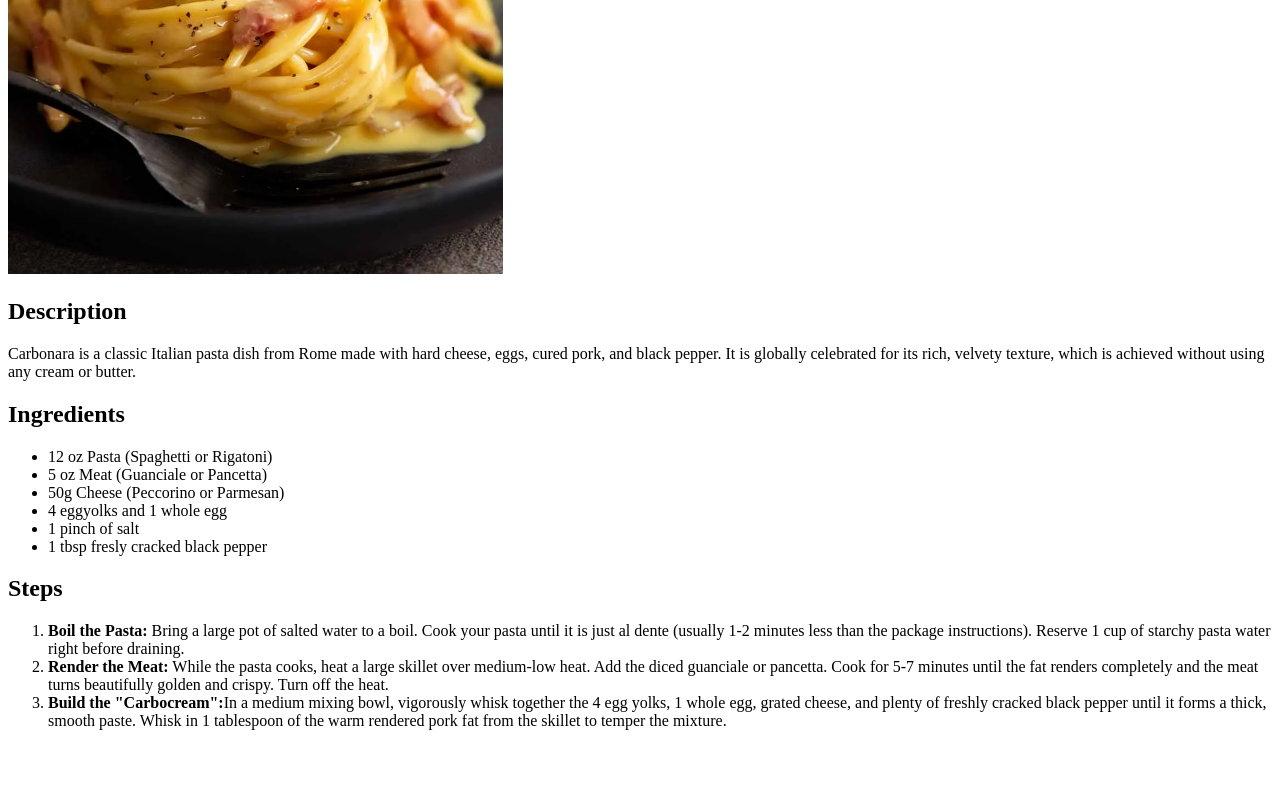
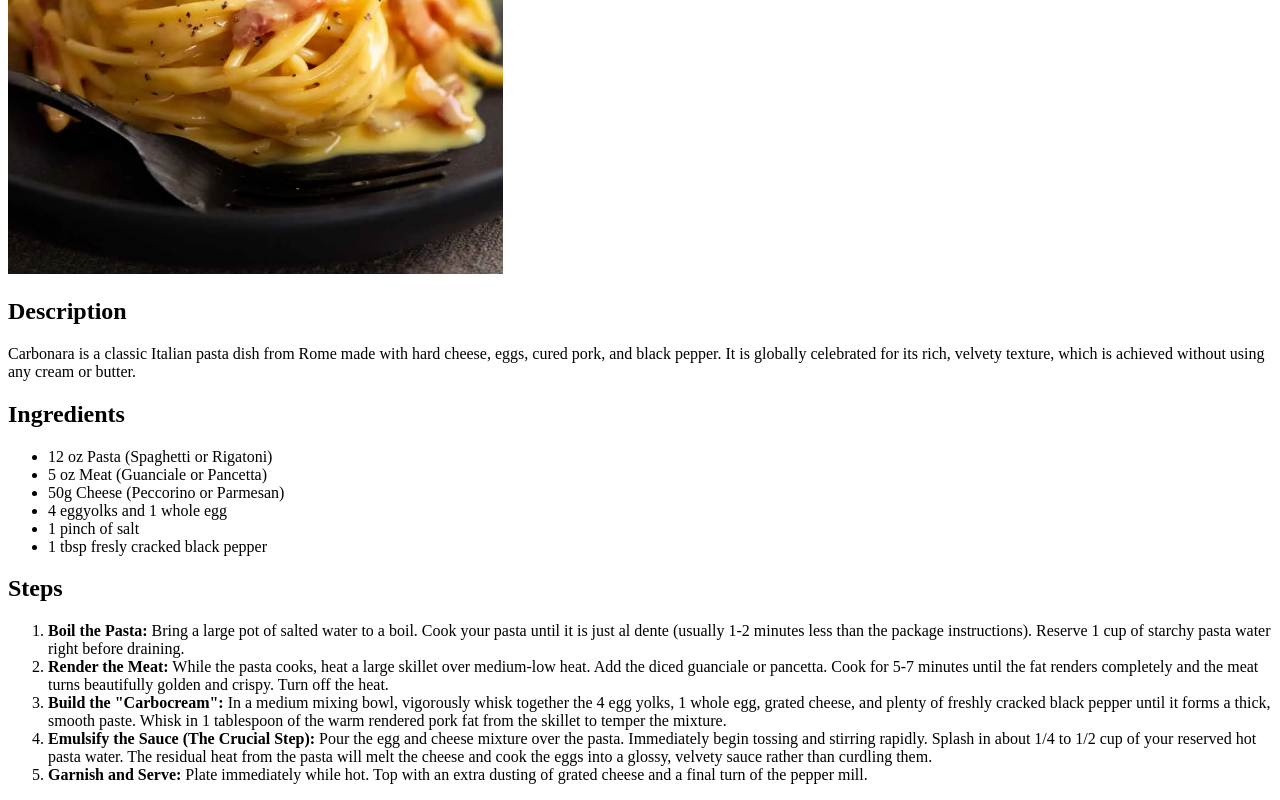
Before and after one commit to faanarabe-crypto/odin-recipes, a plain HTML site: page recipes/carbonara_pasta.html in a window 1280 px wide. Shown: the part 387-1187 px from the top of the page. Before the commit the page ends 1133 px from the top, so only its background shows below. Drawn offline with Linux system fonts and the light colour scheme.

Commit message:
Add Description, Ingredients and Steps
Readers should know why this recipe is so delicious and easy to make

```diff
--- a/recipes/carbonara_pasta.html
+++ b/recipes/carbonara_pasta.html
@@ -23,7 +23,9 @@
         <ol>
             <li><strong>Boil the Pasta:</strong> Bring a large pot of salted water to a boil. Cook your pasta until it is just al dente (usually 1-2 minutes less than the package instructions). Reserve 1 cup of starchy pasta water right before draining.</li>
             <li><strong>Render the Meat:</strong> While the pasta cooks, heat a large skillet over medium-low heat. Add the diced guanciale or pancetta. Cook for 5-7 minutes until the fat renders completely and the meat turns beautifully golden and crispy. Turn off the heat.</li>
-            <li><strong>Build the "Carbocream":</strong>In a medium mixing bowl, vigorously whisk together the 4 egg yolks, 1 whole egg, grated cheese, and plenty of freshly cracked black pepper until it forms a thick, smooth paste. Whisk in 1 tablespoon of the warm rendered pork fat from the skillet to temper the mixture.</li>
+            <li><strong>Build the "Carbocream":</strong> In a medium mixing bowl, vigorously whisk together the 4 egg yolks, 1 whole egg, grated cheese, and plenty of freshly cracked black pepper until it forms a thick, smooth paste. Whisk in 1 tablespoon of the warm rendered pork fat from the skillet to temper the mixture.</li>
+            <li><strong>Emulsify the Sauce (The Crucial Step):</strong> Pour the egg and cheese mixture over the pasta. Immediately begin tossing and stirring rapidly. Splash in about 1/4 to 1/2 cup of your reserved hot pasta water. The residual heat from the pasta will melt the cheese and cook the eggs into a glossy, velvety sauce rather than curdling them.</li>
+            <li><strong>Garnish and Serve:</strong> Plate immediately while hot. Top with an extra dusting of grated cheese and a final turn of the pepper mill.</li>
         </ol>
     </body>
 </html>
```
